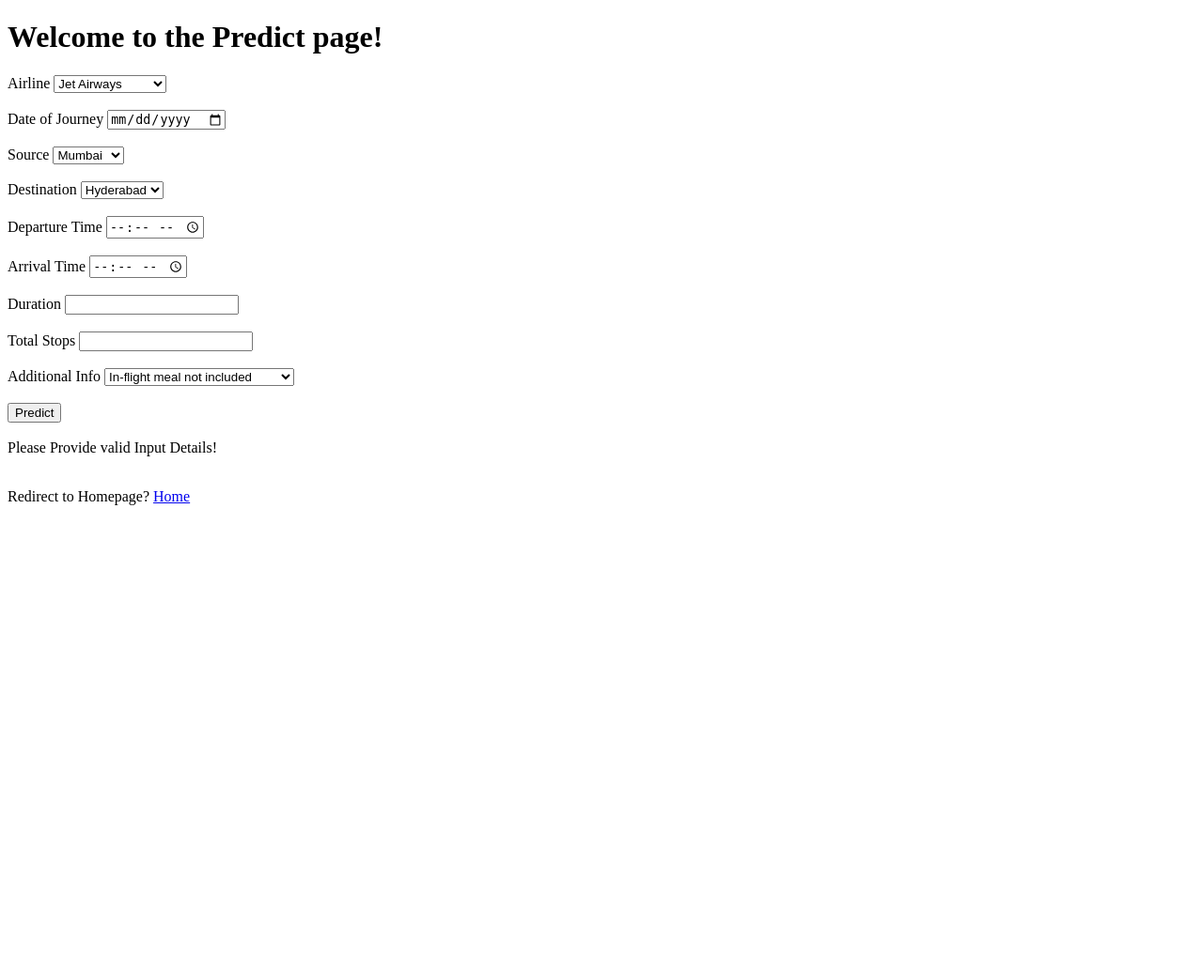
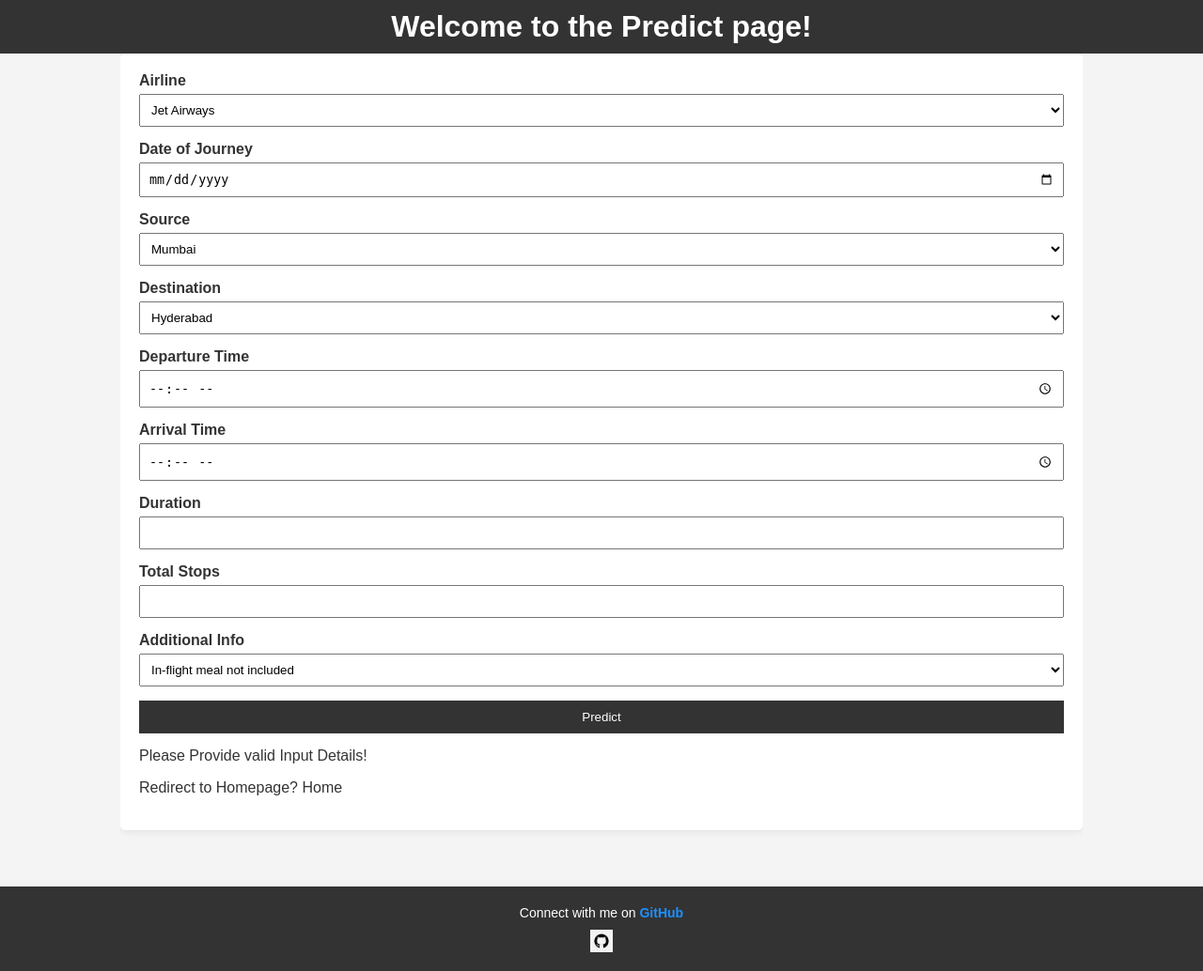
Before and after one commit to rohitcuby/FLASK_ML_PROJECT, a Flask app: page /predict in a window 1280 px wide. Shown: the whole page at 94% size. Before the commit the page ends 538 px from the top, so only its background shows below. Run offline with Flask 3, Linux system fonts and the light colour scheme; parts of the project's set-up code (start-up, migrations or seed data) failed here and were passed over.

Commit message:
css file addition

```diff
--- /dev/null
+++ b/static/style.css
@@ -0,0 +1,151 @@
+/* General styles */
+body {
+    font-family: Arial, sans-serif;
+    background-color: #f4f4f4;
+    margin: 0;
+    padding: 0;
+    color: #333;
+    display: flex;
+    flex-direction: column;
+    min-height: 100vh;
+}
+
+/* Header styles */
+h1 {
+    background-color: #333;
+    color: white;
+    padding: 10px 0;
+    text-align: center;
+    margin: 0;
+}
+
+/* Container styles */
+.container {
+    flex: 1;
+    width: 80%;
+    margin: auto;
+    overflow: hidden;
+    padding-bottom: 60px; /* Prevents overlap by footer */
+}
+
+/* Form styles */
+form {
+    background: white;
+    padding: 20px;
+    border-radius: 5px;
+    box-shadow: 0 0 10px rgba(0, 0, 0, 0.1);
+}
+
+form div {
+    margin-bottom: 15px;
+}
+
+form label {
+    display: block;
+    margin-bottom: 5px;
+    font-weight: bold;
+}
+
+form input, form select {
+    width: 100%;
+    padding: 8px;
+    box-sizing: border-box;
+}
+
+form input[type="submit"] {
+    background: #333;
+    color: white;
+    border: none;
+    padding: 10px;
+    cursor: pointer;
+}
+
+form input[type="submit"]:hover {
+    background: #555;
+}
+
+/* Link styles */
+a {
+    color: #333;
+    text-decoration: none;
+}
+
+a:hover {
+    text-decoration: underline;
+}
+
+/* Message styles */
+.message {
+    padding: 10px;
+    background: #e7f3fe;
+    border: 1px solid #b3d4fc;
+    border-radius: 5px;
+    color: #31708f;
+    margin-bottom: 15px;
+}
+
+/* Additional content styling */
+h3 {
+    color: #333;
+    text-align: center;
+    margin-top: 20px;
+}
+
+div.content {
+    text-align: center;
+    margin-top: 20px;
+}
+
+div.content a {
+    display: inline-block;
+    background: #333;
+    color: white;
+    padding: 10px 20px;
+    text-decoration: none;
+    border-radius: 5px;
+}
+
+div.content a:hover {
+    background: #555;
+}
+
+/* Footer styles */
+footer {
+    background: #333;
+    color: white;
+    text-align: center;
+    padding: 20px 0;
+    width: 100%;
+    margin-top: auto; /* Pushes footer to the bottom */
+}
+
+footer a {
+    color: #1e90ff;
+    text-decoration: none;
+    font-weight: bold;
+    transition: color 0.3s ease-in-out;
+}
+
+footer a:hover {
+    color: #00ff00;
+}
+
+footer p {
+    margin: 0;
+    font-size: 14px;
+}
+
+footer .social-icons {
+    margin-top: 10px;
+}
+
+footer .social-icons a {
+    margin: 0 10px;
+    display: inline-block;
+}
+
+footer .social-icons img {
+    width: 24px;
+    height: 24px;
+    vertical-align: middle;
+}
--- a/templates/home.html
+++ b/templates/home.html
@@ -1,7 +1,7 @@
 {% extends "layout.html" %}
 
 {% block content %}
-<div>
+<div class="content">
     <h3>This is a Flight Prices Prediction Model based on Machine Learning</h3>
     <a href="{{ url_for('predict')  }}">Click Here!</a>
 </div>
--- a/templates/layout.html
+++ b/templates/layout.html
@@ -4,19 +4,28 @@
     <meta charset="UTF-8">
     <meta name="viewport" content="width=device-width, initial-scale=1.0">
     <title>{{ title }}</title>
+    <link rel="stylesheet" href="{{ url_for('static', filename='style.css') }}">
 </head>
 <body>
     <h1>Welcome to the {{ title }} page!</h1>
-
+    <div class="container">
         {% with messages = get_flashed_messages() %}
             {% if messages %}
                 {% for message in messages %}
-                <div>{{ message }}</div>
+                    <div class="message">{{ message }}</div>
                 {% endfor %}
             {% endif %}
         {% endwith %}
-
         {% block content %}
         {% endblock %}
+    </div>
+    <footer>
+        <p>Connect with me on <a href="https://github.com/rohitcuby" target="_blank">GitHub</a></p>
+        <div class="social-icons">
+            <a href="https://github.com/rohitcuby" target="_blank">
+                <img src="{{ url_for('static', filename='github-icon.png') }}" alt="GitHub">
+            </a>
+        </div>
+    </footer>
 </body>
 </html>
--- a/templates/predict.html
+++ b/templates/predict.html
@@ -8,97 +8,88 @@
         {{ form.airline }}
         {% if form.airline.errors %}
             {% for error in form.airline.errors %}
-                <div>{{ error }}</div>
+                <div class="message">{{ error }}</div>
             {% endfor %}
         {% endif %}
     </div>
-    <br>
     <div>
         {{ form.date_of_journey.label }}
         {{ form.date_of_journey }}
         {% if form.date_of_journey.errors %}
             {% for error in form.date_of_journey.errors %}
-                <div>{{ error }}</div>
+                <div class="message">{{ error }}</div>
             {% endfor %}
         {% endif %}
     </div>
-    <br>
     <div>
         {{ form.source.label }}
         {{ form.source }}
         {% if form.source.errors %}
             {% for error in form.source.errors %}
-                <div>{{ error }}</div>
+                <div class="message">{{ error }}</div>
             {% endfor %}
         {% endif %}
     </div>
-    <br>
     <div>
         {{ form.destination.label }}
         {{ form.destination }}
         {% if form.destination.errors %}
             {% for error in form.destination.errors %}
-                <div>{{ error }}</div>
+                <div class="message">{{ error }}</div>
             {% endfor %}
         {% endif %}
     </div>
-    <br>
     <div>
         {{ form.dep_time.label }}
         {{ form.dep_time }}
         {% if form.dep_time.errors %}
             {% for error in form.dep_time.errors %}
-                <div>{{ error }}</div>
+                <div class="message">{{ error }}</div>
             {% endfor %}
         {% endif %}
     </div>
-    <br>
     <div>
         {{ form.arrival_time.label }}
         {{ form.arrival_time }}
         {% if form.arrival_time.errors %}
             {% for error in form.arrival_time.errors %}
-                <div>{{ error }}</div>
+                <div class="message">{{ error }}</div>
             {% endfor %}
         {% endif %}
     </div>
-    <br>
     <div>
         {{ form.duration.label }}
         {{ form.duration }}
         {% if form.duration.errors %}
             {% for error in form.duration.errors %}
-                <div>{{ error }}</div>
+                <div class="message">{{ error }}</div>
             {% endfor %}
         {% endif %}
     </div>
-    <br>
     <div>
         {{ form.total_stops.label }}
         {{ form.total_stops }}
         {% if form.total_stops.errors %}
             {% for error in form.total_stops.errors %}
-                <div>{{ error }}</div>
+                <div class="message">{{ error }}</div>
             {% endfor %}
         {% endif %}
     </div>
-    <br>
     <div>
         {{ form.additional_info.label }}
         {{ form.additional_info }}
         {% if form.additional_info.errors %}
             {% for error in form.additional_info.errors %}
-                <div>{{ error }}</div>
+                <div class="message">{{ error }}</div>
             {% endfor %}
         {% endif %}
     </div>
-    <br>
-    <div>{{ form.submit() }}</div>
-    <br>
+    <div>
+        {{ form.submit() }}
+    </div>
     <div>
         {{ output }}
     </div>
-    <br>
     <div>
         <p>Redirect to Homepage? <a href="{{ url_for('home') }}">Home</a></p>
     </div>
```
Also changed, not shown: static/github-icon.png (added), 1 other file. Lines whose indentation alone changed are shown as unchanged.
